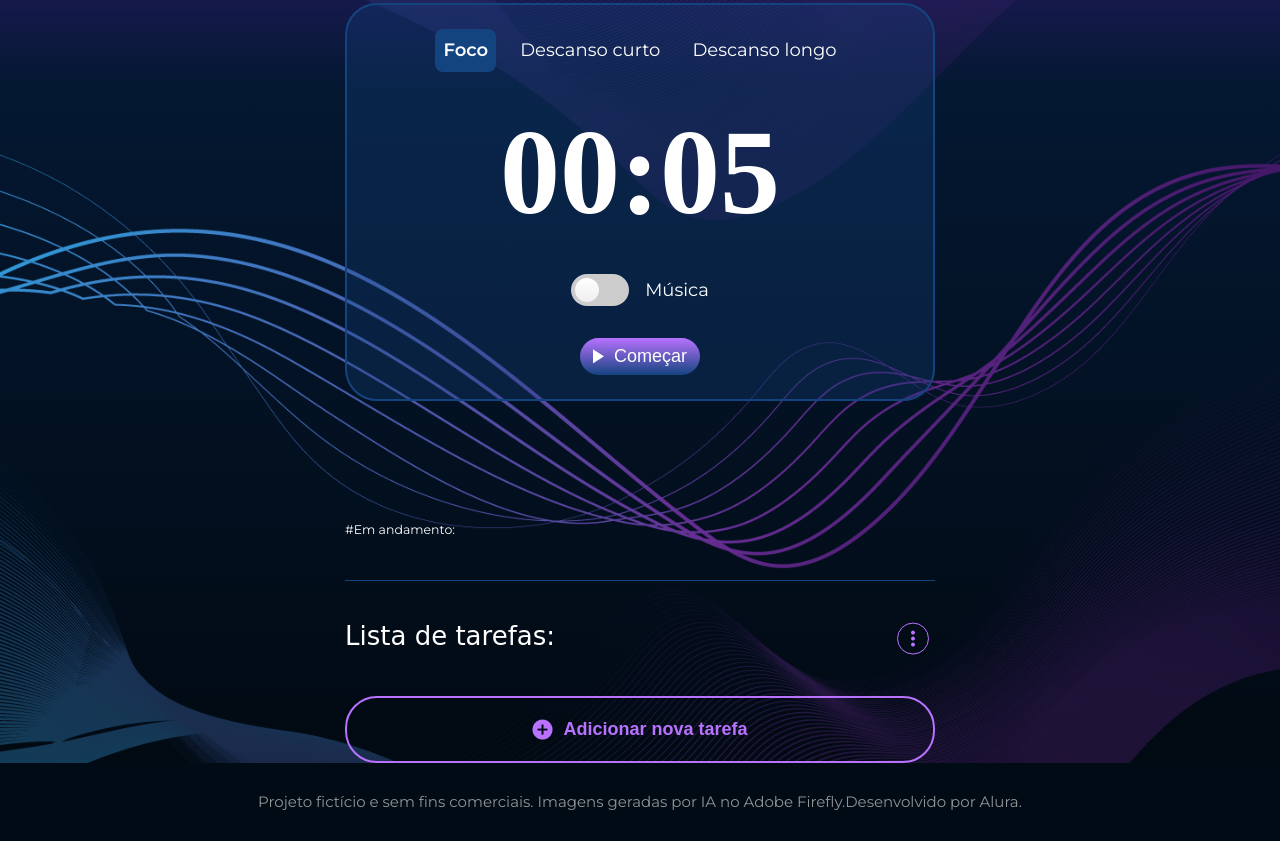
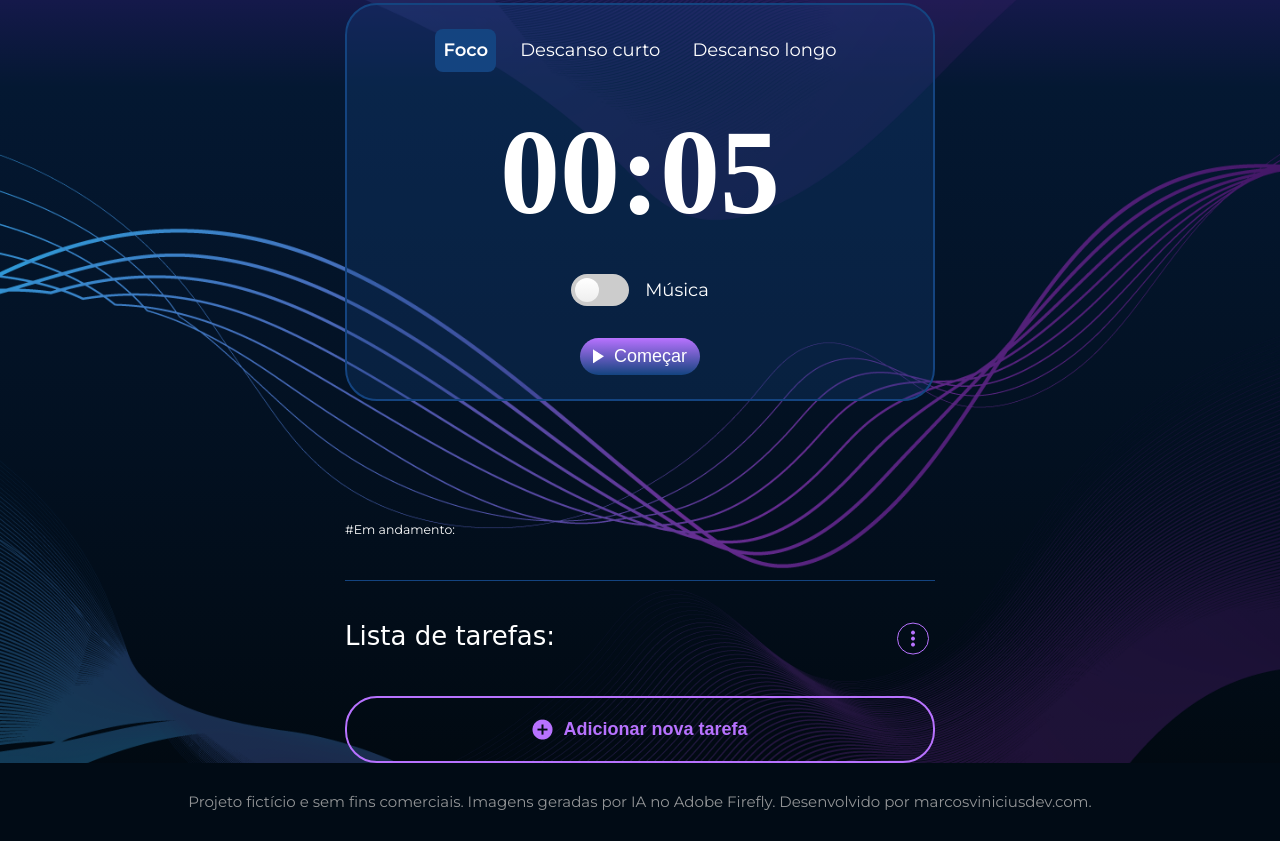
Before and after one commit to devmarcosvinicius/fokus, a plain HTML site: page index.html in a window 1280 px wide. Shown: the part 621-1462 px from the top of the page. Drawn offline with nearby package versions, Linux system fonts and the light colour scheme; a web font is replaced by a local one.

Commit message:
Update index.html

```diff
--- a/index.html
+++ b/index.html
@@ -127,7 +127,8 @@
 
         <footer class="app__footer">
             <p class="app__footer-text">
-                Projeto fictício e sem fins comerciais. Imagens geradas por IA no Adobe Firefly.Desenvolvido por Alura.
+                Projeto fictício e sem fins comerciais. Imagens geradas por IA no Adobe Firefly.
+                Desenvolvido por marcosviniciusdev.com.
             </p>
         </footer>
     </main>
```
